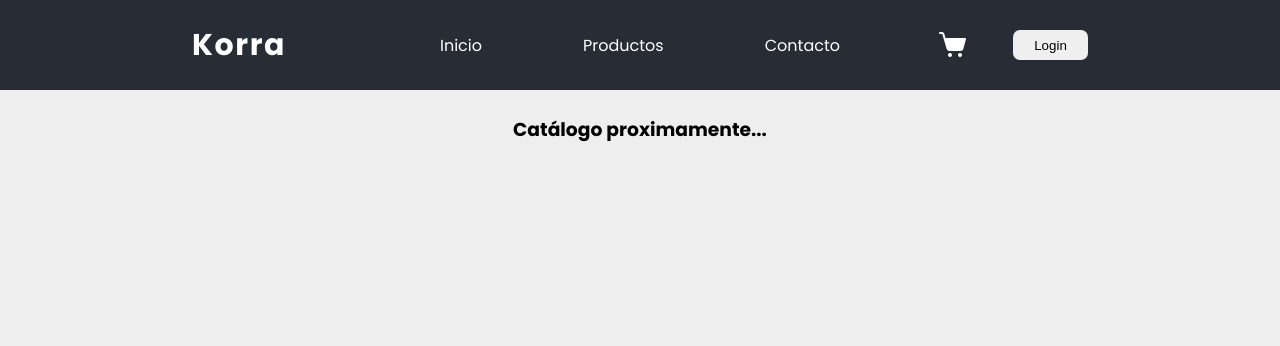
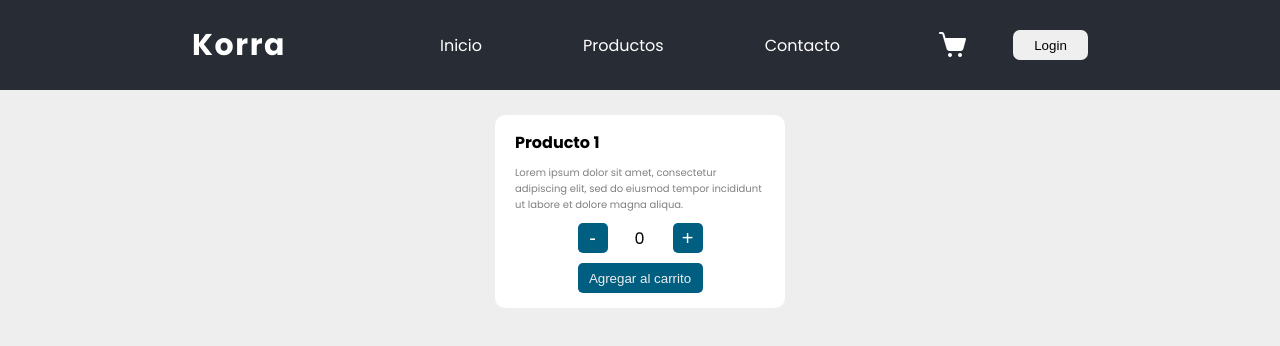
Before and after one commit to Pablo-Mallea/Proyecto-React, a React (Create React App) app: page / in a window 1280 px wide. Shown: the top 346 px of the page. Built offline with nearby package versions, Linux system fonts and the light colour scheme.

Commit message:
Contador con botón

```diff
--- a/src/App.js
+++ b/src/App.js
@@ -1,12 +1,12 @@
-import './App.css';
-import { Header } from './components/Header/Header';
-import { ItemList } from './components/ItemList/ItemList';
+import "./App.css";
+import { Header } from "./components/Header/Header";
+import { ItemListContainer } from "./components/ItemListContainer/ItemListContainer";
 
 function App() {
   return (
     <div className="body">
       <Header />
-      <ItemList contenido="Catálogo proximamente..."/>
+      <ItemListContainer  />
     </div>
   );
 }
--- a/src/components/ItemList/ItemList.js
+++ /dev/null
@@ -1,12 +0,0 @@
-import './ItemList.scss'
-
-export const ItemList = ({contenido}) => {
-
-    return(
-        <section className="itemList">
-
-            <h3>{contenido}</h3>
-
-        </section>
-    )
-}
--- /dev/null
+++ b/src/components/ItemListContainer/ItemCount/ItemCount.js
@@ -0,0 +1,66 @@
+import "./ItemCount.scss";
+import { useState, useEffect } from "react";
+
+export const ItemCount = ({ stock }) => {
+  let [counter, setCounter] = useState(0);
+  let [clase, setClase] = useState("btn-agregar");
+  let [agregar, setAgregar] = useState(false);
+
+  const handleSumar = () => {
+    if (counter < stock) {
+      setCounter(counter + 1);
+    }
+  };
+
+  const handleRestar = () => {
+    if (counter > 0) {
+      setCounter(counter - 1);
+    }
+  };
+
+  const handleAgregar = () => {
+    if (counter > 0) {
+      setAgregar(true);
+      setClase("agregado");
+      setTimeout(() => {
+        setAgregar(false);
+        setClase("btn-agregar");
+      }, 3000);
+    }
+  };
+
+  useEffect(() => {
+    console.log("carrito vacio");
+  }, []);
+
+  useEffect(() => {
+    if (agregar) {
+      console.log("Producto agregado al carrito");
+    }
+  }, [agregar]);
+
+  return (
+    <div className="card">
+      <div>
+        <h4>Producto 1</h4>
+        <p className="descripcion">
+          Lorem ipsum dolor sit amet, consectetur adipiscing elit, sed do
+          eiusmod tempor incididunt ut labore et dolore magna aliqua.
+        </p>
+      </div>
+
+      <div className="counter">
+        <button onClick={handleRestar} className="btn-counter">
+          -
+        </button>
+        <span>{counter}</span>
+        <button onClick={handleSumar} className="btn-counter">
+          +
+        </button>
+      </div>
+      <button onClick={handleAgregar} className={clase}>
+        {agregar ? "Agregado" : "Agregar al carrito"}
+      </button>
+    </div>
+  );
+};
--- /dev/null
+++ b/src/components/ItemListContainer/ItemCount/ItemCount.scss
@@ -0,0 +1,65 @@
+
+.card{
+    width: 250px;
+    height: auto;
+    padding: 15px 20px;
+    background-color: #fff;
+    display: flex;
+    flex-flow: column nowrap;
+    justify-content: space-around;
+    align-items: center;
+    border-radius: 10px;
+
+    h4{
+        margin: 0;
+    }
+    .descripcion{
+        width: auto;
+        height: auto;
+        margin-bottom: 10px;
+        font-size: 10px;
+        color: gray;
+    }
+
+    .counter{
+        width: 125px;
+        height: auto;
+        margin-bottom: 10px;
+        display: flex;
+        flex-direction: row;
+        justify-content: space-between;
+        align-items: center;
+
+        span{
+            width: 11px;
+        }
+        .btn-counter{
+            width: 30px;
+            height: 30px;
+            color: #fff;
+            background-color: #005F81;
+            border: none;
+            border-radius: 5px;
+            cursor: pointer;
+            font-size: 20px;
+        }
+    }
+    .btn-agregar{
+        width: 125px;
+        height: 30px;
+        background-color: #005F81;
+        color: #eee;
+        border: none;
+        border-radius: 5px;
+        cursor: pointer;
+    }
+    .agregado{
+        width: 125px;
+        height: 30px;
+        background-color: green;
+        color: #eee;
+        border: none;
+        border-radius: 5px;
+        cursor: pointer;
+    }
+}
--- /dev/null
+++ b/src/components/ItemListContainer/ItemListContainer.js
@@ -0,0 +1,11 @@
+import "./ItemListContainer.scss";
+import {ItemCount} from './ItemCount/ItemCount'
+
+export const ItemListContainer = ({ contenido }) => {
+  return (
+    <section className="itemList">
+
+      <ItemCount stock={15}/>
+    </section>
+  );
+};
```
Also changed, not shown: src/components/ItemListContainer/ItemListContainer.scss (renamed from src/components/ItemList/ItemList.scss).
